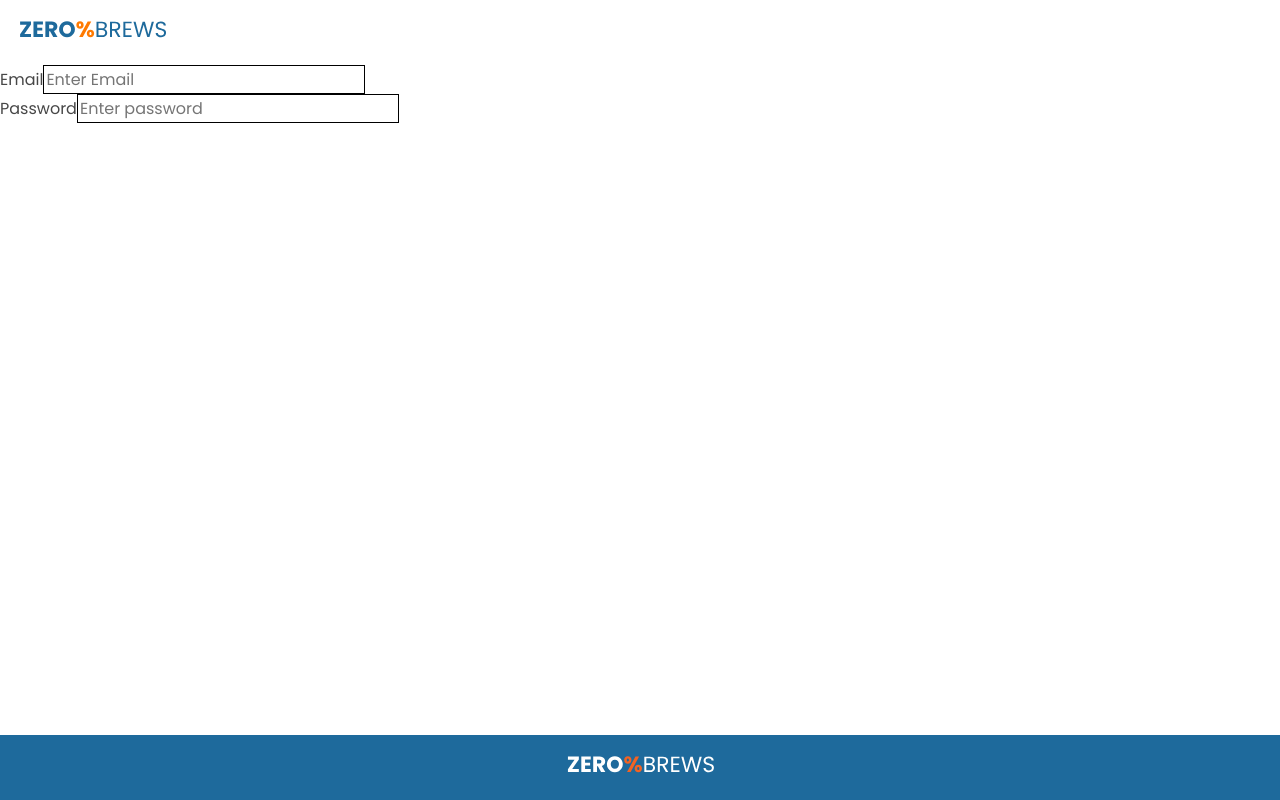
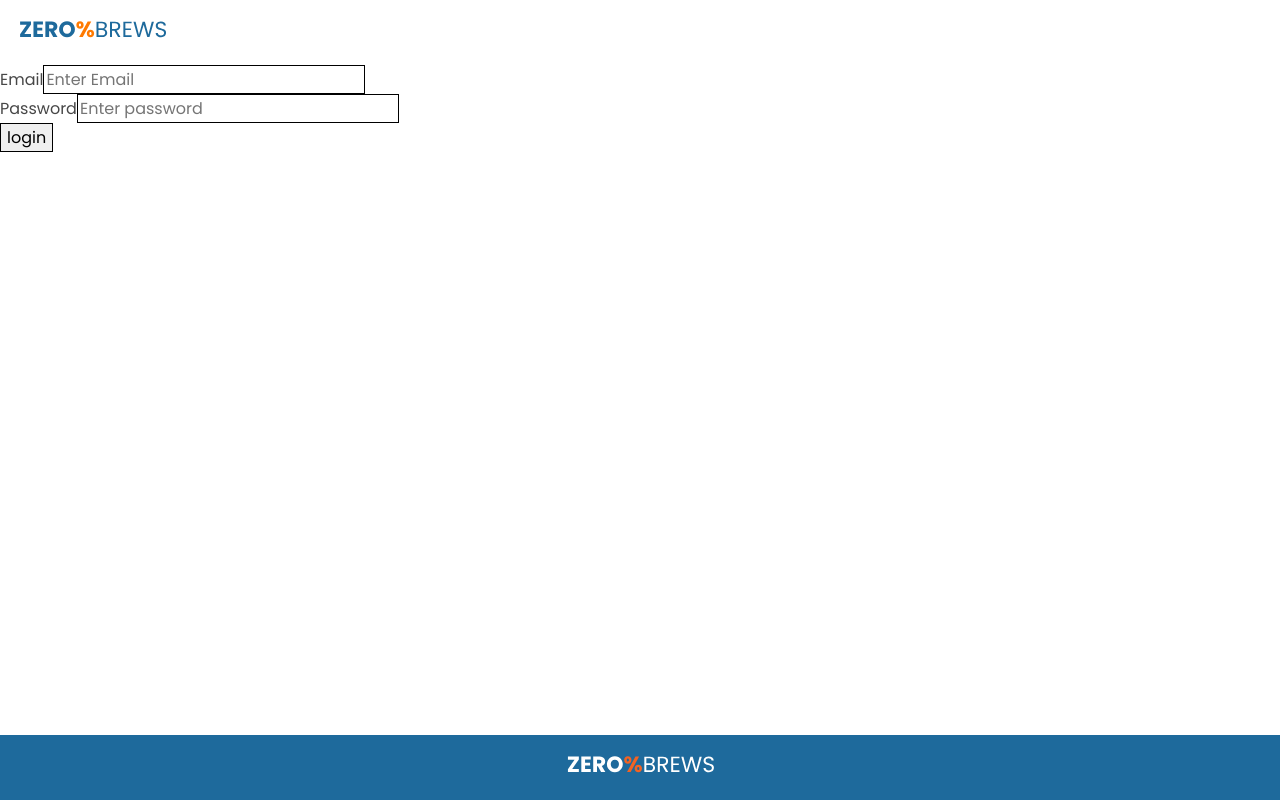
Before and after one commit to alastair10/ZeroPercentBrews-client, a React (Create React App) app: page /login in a window 1280 px wide. Built offline with nearby package versions, Linux system fonts and the light colour scheme.

Commit message:
login page being blocked by deployment. May work in 39 mins ???

```diff
--- a/src/Pages/Login.js
+++ b/src/Pages/Login.js
@@ -1,44 +1,43 @@
 import { useState } from "react";
+import { useNavigate } from "react-router-dom";
 
-const Login = ({ navigate }) => {
+const Login = () => {
   const [userData, setUserData] = useState({});
-
+  const navigate = useNavigate();
   const handleChange = (event) => {
     const name = event.target.name;
     const value = event.target.value;
     setUserData((prevUserData) => ({ ...prevUserData, [name]: value }));
   };
 
-
   const handleSubmit = async (event) => {
     event.preventDefault();
 
     // update with Render address after deployment
-  let response = fetch("/api/user/login", {
+    let response = fetch(
+      "https://zero-percent-brews-api.onrender.com/api/user/login",
+      {
         method: "POST",
         headers: {
           "Content-Type": "application/json",
         },
         body: JSON.stringify({
           userData: userData,
-    })
-  })
+        }),
+      }
+    );
 
     if (response.status !== 201) {
       navigate("/login");
     } else {
-
       let data = await response.json();
 
       // Stores token and user_id in users local storage (if app is refreshed token is still accessible)
-      window.localStorage.setItem('token', data.token);
-      window.localStorage.setItem('user_id', data.user_id);
-      navigate('/');
+      window.localStorage.setItem("token", data.token);
+      window.localStorage.setItem("user_id", data.user_id);
+      navigate("/");
     }
-  }
-
-
-
+  };
 
   return (
     <form onSubmit={handleSubmit}>
@@ -63,8 +62,15 @@ const handleSubmit = async (event) => {
           onChange={handleChange}
         />
       </label>
+      <br />
+      <input
+        className="register-form-submit"
+        name="login"
+        type="submit"
+        value="login"
+      />
     </form>
   );
-  }
+};
 
 export default Login;
--- a/src/Pages/Register.js
+++ b/src/Pages/Register.js
@@ -13,7 +13,7 @@ const Register = ({ navigate }) => {
     event.preventDefault();
 
     // update with Render address after deployment
-    fetch("/api/user/register", {
+    fetch("https://zero-percent-brews-api.onrender.com/api/user/register", {
       method: "POST",
       headers: {
         "Content-Type": "application/json",
```
Lines whose indentation alone changed are shown as unchanged.
